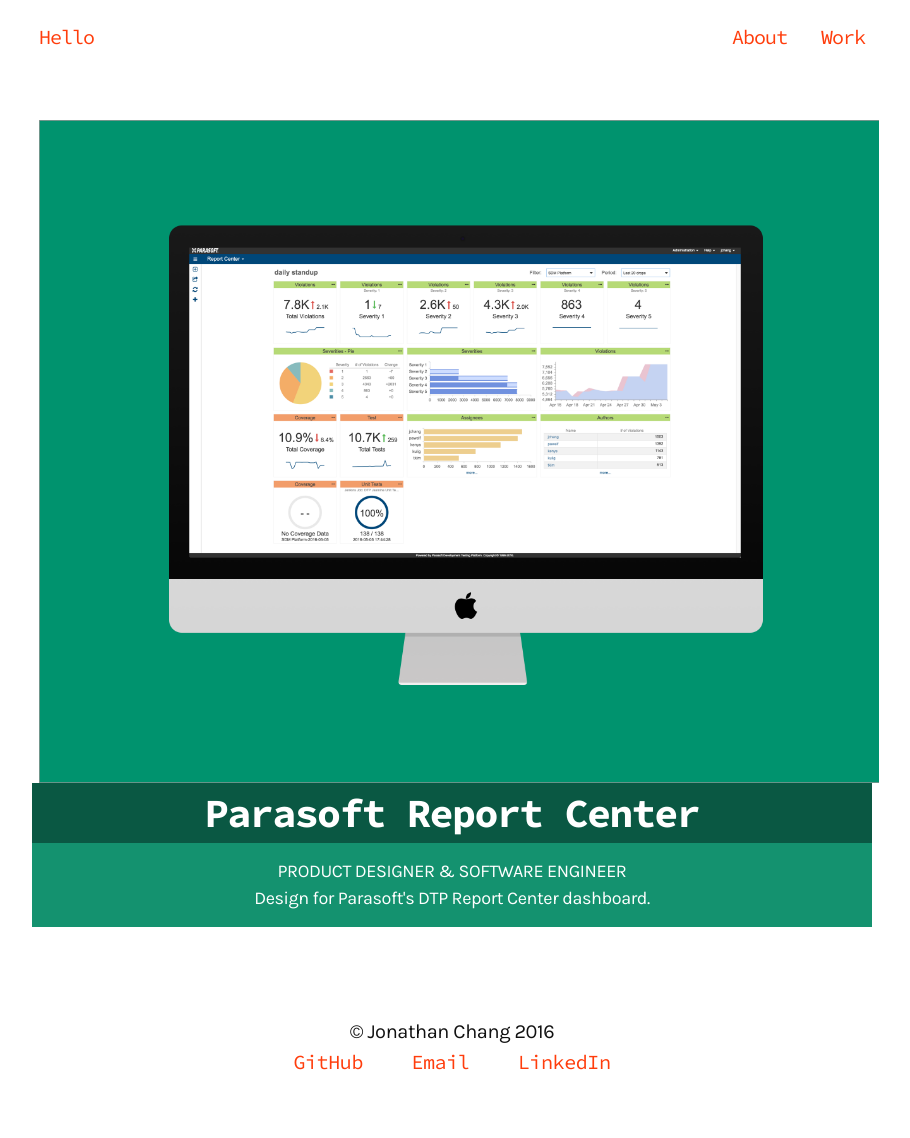
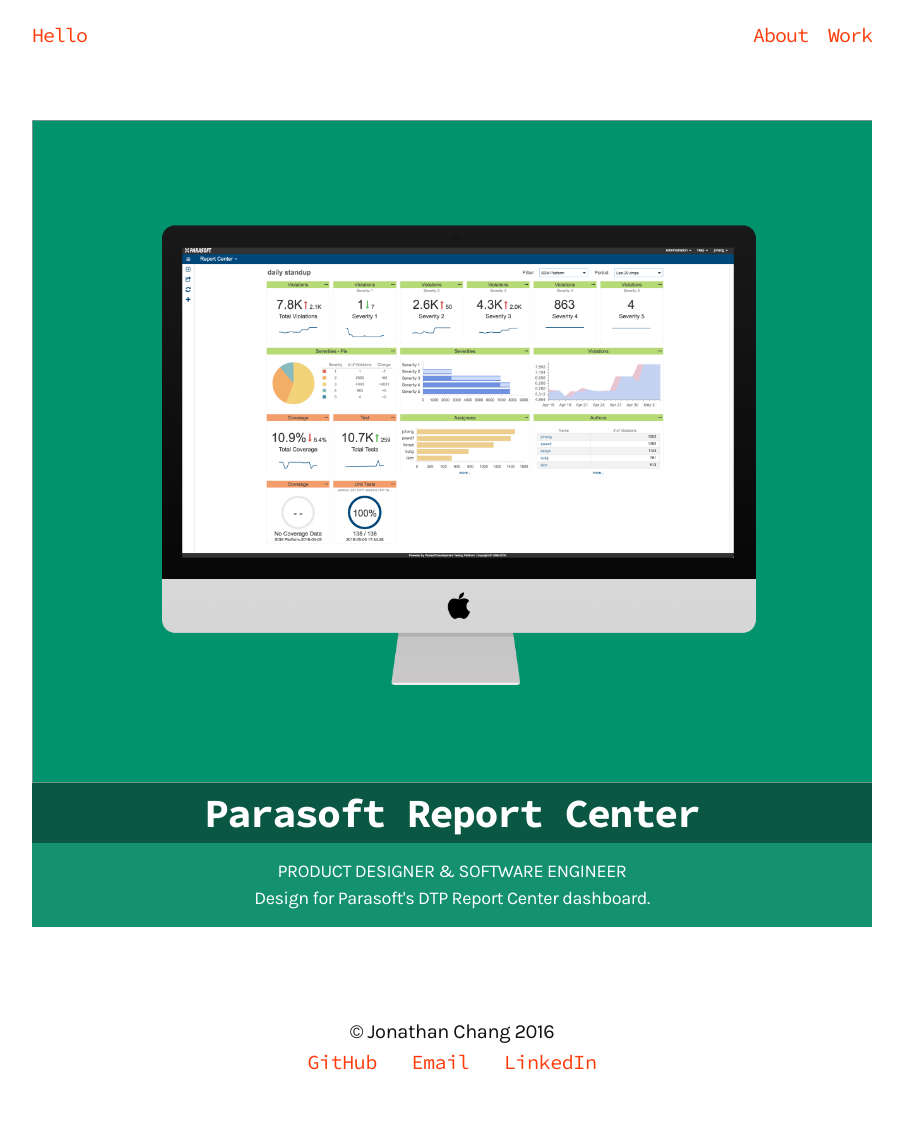
Before and after one commit to dotheygandalf/portfolio, a Jekyll site: the page built from work.md, in a window 1280 px wide. Shown: the whole page, without its empty margins (188-1098 px from the left). Built offline with Jekyll 4.4.1, drawn with Linux system fonts in a browser that asks for light colours.

Commit message:
improve styles

```diff
--- a/_sass/_base.scss
+++ b/_sass/_base.scss
@@ -116,7 +116,6 @@
 a {
   color: $brand-color;
   text-decoration: none;
-  padding: 2px 7px;
 
   &:hover {
     background: #333;
--- a/_sass/_layout.scss
+++ b/_sass/_layout.scss
@@ -200,8 +200,12 @@
     margin: 0;
   }
 
-  a, a:visited {
+  a {
     color: #fff;
+
+    &:hover {
+      background: initial;
+    }
   }
 }
 
@@ -332,7 +336,7 @@
   }
 
   @include media-query($on-palm) {
-      padding: $spacing-unit 0;
+    padding: $spacing-unit 0;
   }
 }
 
```
